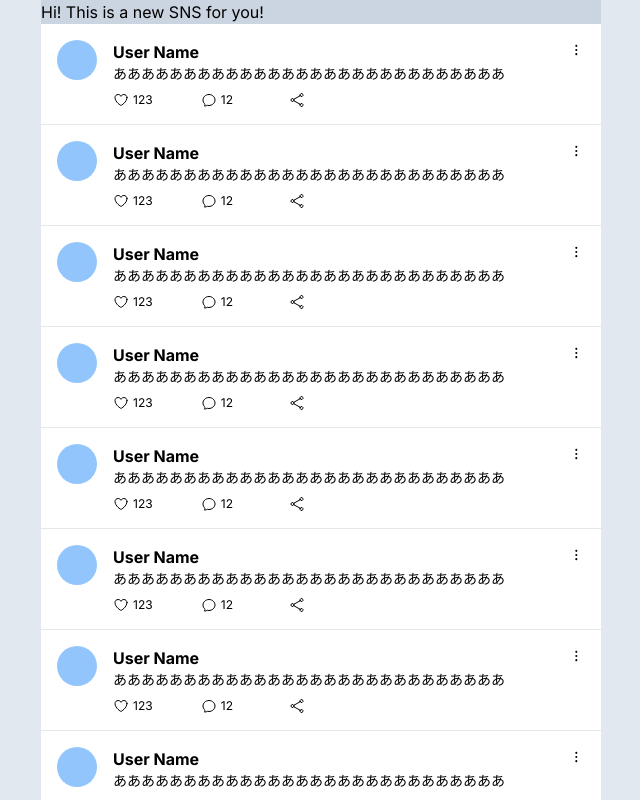
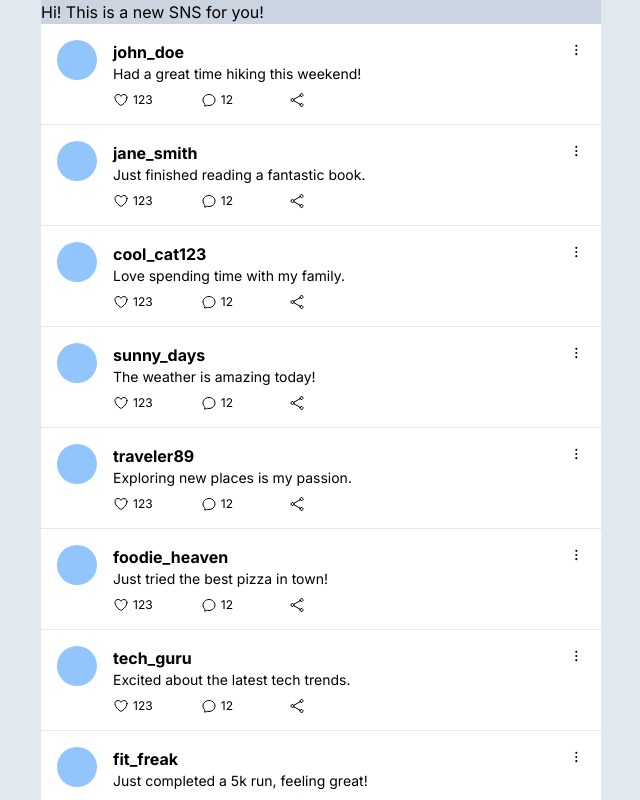
Before and after one commit to Reshie/hobby-sns, a Next.js app: page / in a window 1280 px wide. Shown: the whole page, without its empty margins (319-959 px from the left). Built offline with nearby package versions, Linux system fonts and the light colour scheme.

Commit message:
add placeholder

```diff
--- /dev/null
+++ b/app/lib/placeholder-data.ts
@@ -0,0 +1,32 @@
+export const posts: { name: string; text: string }[] = [
+  {name: 'john_doe', text: 'Had a great time hiking this weekend!'},
+  {name: 'jane_smith', text: 'Just finished reading a fantastic book.'},
+  {name: 'cool_cat123', text: 'Love spending time with my family.'},
+  {name: 'sunny_days', text: 'The weather is amazing today!'},
+  {name: 'traveler89', text: 'Exploring new places is my passion.'},
+  {name: 'foodie_heaven', text: 'Just tried the best pizza in town!'},
+  {name: 'tech_guru', text: 'Excited about the latest tech trends.'},
+  {name: 'fit_freak', text: 'Just completed a 5k run, feeling great!'},
+  {name: 'bookworm_beth', text: 'Reading a fascinating mystery novel.'},
+  {name: 'music_lover', text: 'Listening to my favorite band on repeat.'},
+  {name: 'nature_enthusiast', text: 'Captured some stunning photos of the forest.'},
+  {name: 'pet_pal', text: 'My dog just learned a new trick!'},
+  {name: 'art_addict', text: 'Creating art is the best therapy.'},
+  {name: 'fashionista', text: 'Loving the new fashion trends this season.'},
+  {name: 'movie_buff', text: 'Just watched an amazing film last night.'},
+  {name: 'chef_in_training', text: 'Cooked a delicious meal from scratch!'},
+  {name: 'adventure_seeker', text: 'Planning my next big adventure.'},
+  {name: 'health_nut', text: 'Smoothies are the best way to start the day.'},
+  {name: 'history_buff', text: 'Visited a historic site today, so much to learn.'},
+  {name: 'gaming_nerd', text: 'New video game release, can’t wait to play!'},
+  {name: 'travel_junkie', text: 'Counting down the days to my next trip.'},
+  {name: 'sports_fanatic', text: 'Watching the big game with friends.'},
+  {name: 'yoga_lover', text: 'Yoga helps me stay balanced and calm.'},
+  {name: 'baking_queen', text: 'Baked some delicious cookies today.'},
+  {name: 'green_thumb', text: 'My garden is flourishing this season.'},
+  {name: 'car_enthusiast', text: 'Just restored my classic car, looks brand new!'},
+  {name: 'photography_fan', text: 'Captured a beautiful sunset this evening.'},
+  {name: 'science_geek', text: 'Just read an interesting article on quantum physics.'},
+  {name: 'workout_warrior', text: 'Hit a new personal best at the gym today.'},
+  {name: 'happy_camper', text: 'Camping under the stars is the best experience.'}
+];
--- a/app/page.tsx
+++ b/app/page.tsx
@@ -3,7 +3,8 @@ import {
     HeartIcon,
     ShareIcon,
     EllipsisVerticalIcon
-} from '@heroicons/react/24/outline'
+} from '@heroicons/react/24/outline';
+import { posts } from '@/app/lib/placeholder-data';
 
 export function Card({
     name,
@@ -43,21 +44,9 @@ export default function Page() {
     <main className="overflow-y-scroll flex justify-center w-full h-screen bg-slate-200">
         <div className="w-[560px] bg-slate-300">
             <p>Hi! This is a new SNS for you!</p>
-            <Card name="User Name" text="ああああああああああああああああああああああああああああ" />
-            <Card name="User Name" text="ああああああああああああああああああああああああああああ" />
-            <Card name="User Name" text="ああああああああああああああああああああああああああああ" />
-            <Card name="User Name" text="ああああああああああああああああああああああああああああ" />
-            <Card name="User Name" text="ああああああああああああああああああああああああああああ" />
-            <Card name="User Name" text="ああああああああああああああああああああああああああああ" />
-            <Card name="User Name" text="ああああああああああああああああああああああああああああ" />
-            <Card name="User Name" text="ああああああああああああああああああああああああああああ" />
-            <Card name="User Name" text="ああああああああああああああああああああああああああああ" />
-            <Card name="User Name" text="ああああああああああああああああああああああああああああ" />
-            <Card name="User Name" text="ああああああああああああああああああああああああああああ" />
-            <Card name="User Name" text="ああああああああああああああああああああああああああああ" />
-            <Card name="User Name" text="ああああああああああああああああああああああああああああ" />
-            <Card name="User Name" text="ああああああああああああああああああああああああああああ" />
-            <Card name="User Name" text="ああああああああああああああああああああああああああああ" />
+            {posts.map((post) => (
+                <Card name={post['name']} text={post['text']} />
+            ))}
         </div>
     </main>
   );
```
